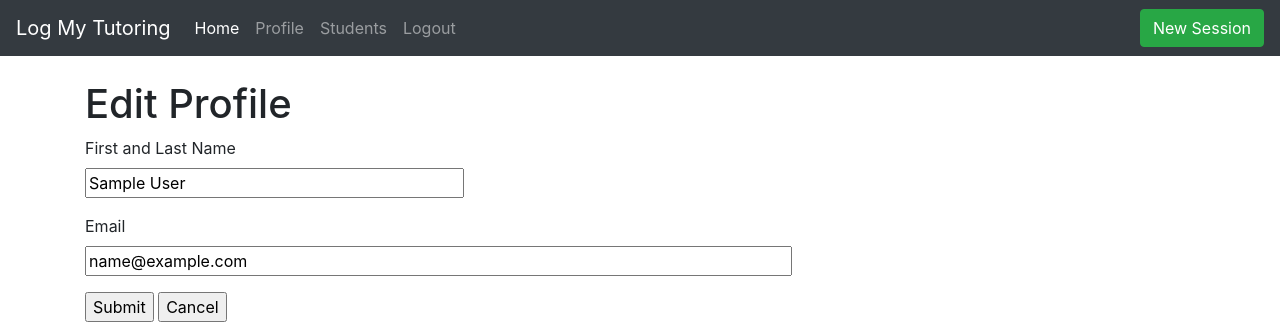
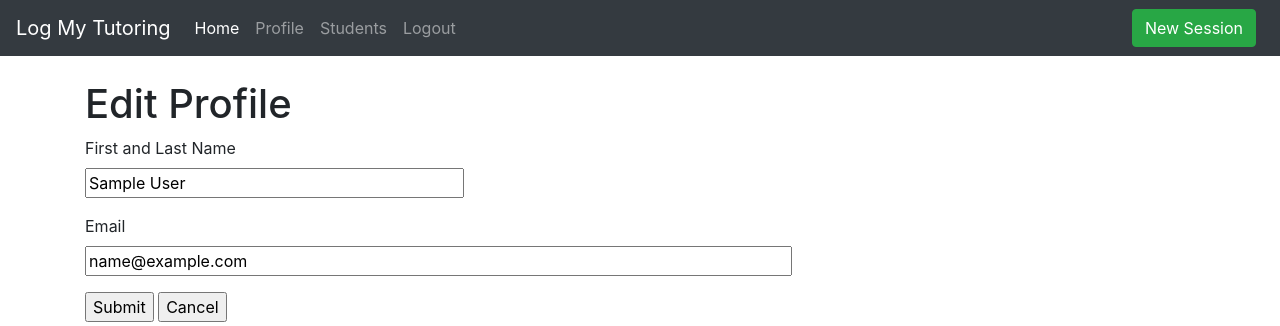
Before and after one commit to BrianBChoi/logmytutoring, a Flask app: page /edit-profile in a window 1280 px wide. Shown: the top 326 px of the page. Run offline with Flask 2, Linux system fonts and the light colour scheme; the visitor is signed in with stand-in values (Sample User, id 1); data comes from the database, SQL or seed files in the repository; parts of the project's set-up code (start-up, migrations or seed data) failed here and were passed over; some libraries are stand-ins or nearby versions.

Commit message:
Combine new session and navbar toggle in a button group

```diff
--- a/app/templates/base.html
+++ b/app/templates/base.html
@@ -40,17 +40,18 @@
         </ul>
       </div>
 
-      <ul class="navbar-nav navbar-right">
-        <li>
+      <div class="btn-toolbar" role="toolbar" aria-label="Toolbar with new session button and navbar toggler">
+        <div class="btn-group" role="group" aria-label="New session button">
           <button type="button" class="btn btn-success" data-toggle="modal" data-target="#exampleModal">
             New Session
           </button>
-        </li>
-      </ul>
-
-      <button class="navbar-toggler" type="button" data-toggle="collapse" data-target="#navbarNavDropdown" aria-controls="navbarNavDropdown" aria-expanded="false" aria-label="Toggle navigation">
-        <span class="navbar-toggler-icon"></span>
-      </button>
+        </div>
+        <div class="btn-group ml-2" role="group" aria-label="navbar toggler">
+          <button class="navbar-toggler" type="button" data-toggle="collapse" data-target="#navbarNavDropdown" aria-controls="navbarNavDropdown" aria-expanded="false" aria-label="Toggle navigation">
+            <span class="navbar-toggler-icon"></span>
+          </button>
+        </div>
+      </div>
     </nav>
     <div class="container">
       <br>
```
